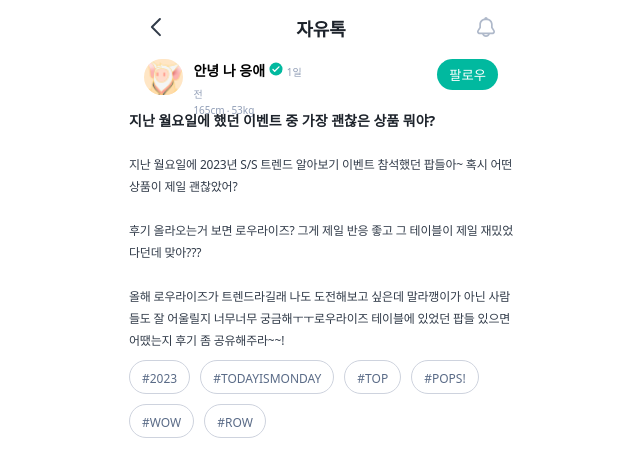
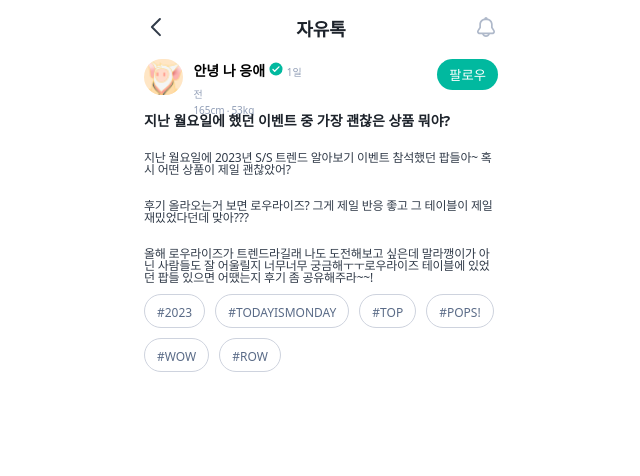
Before and after one commit to developer-abdulali/Awesome-Website, a React (Create React App) app: page / in a window 1280 px wide. Shown: the top 476 px of the page, without its empty margins (319-959 px from the left). Built offline with nearby package versions, Linux system fonts and the light colour scheme.

Commit message:
added changes

```diff
--- a/src/App.css
+++ b/src/App.css
@@ -84,8 +84,10 @@
   font-size: 14px;
   font-style: normal;
   font-weight: 700;
+  margin: 0px 15px;
 }
 .someText {
+  margin: 0px 15px;
   color: #313b49;
   font-size: 12px;
   font-style: normal;
@@ -93,14 +95,15 @@
   line-height: 100%;
   letter-spacing: -0.2px;
 }
-.hashtags{
-    display: flex;
-    align-items: center;
-    gap: 10px;
-    margin-top: 10px;
+.hashtags {
+  margin: 0px 15px;
+  display: flex;
+  align-items: center;
+  gap: 10px;
+  margin-top: 10px;
 }
 .spans {
-    padding: 5px 12px;
+  padding: 5px 12px;
   border-radius: 30px;
   background: s #f7f8fa;
   border: 0.5px solid #ced3de;
--- a/src/components/NavComp.js
+++ b/src/components/NavComp.js
@@ -1,4 +1,4 @@
-import React from 'react'
+import React from "react"
 
 const NavComp = () => {
   return (
@@ -23,7 +23,7 @@ const NavComp = () => {
           </svg>
         </div>
         <div>
-          <span className='nav-text'>자유톡</span>
+          <span className="nav-text">자유톡</span>
         </div>
         <div>
           <svg
--- a/src/components/UserDiv.js
+++ b/src/components/UserDiv.js
@@ -39,17 +39,25 @@ const UserDiv = () => {
       <div className="">
         <h1 className="hTag">
           지난 월요일에 했던 이벤트 중 가장 괜찮은 상품 뭐야?
-        </h1>{" "}
+        </h1>
         <br />
-        <span className="someText">
-          지난 월요일에 2023년 S/S 트렌드 알아보기 이벤트 참석했던 팝들아~ 혹시
-          어떤 상품이 제일 괜찮았어? <br /> <br />
-          후기 올라오는거 보면 로우라이즈? 그게 제일 반응 좋고 그 테이블이 제일
-          재밌었다던데 맞아??? <br /> <br /> 올해 로우라이즈가 트렌드라길래 나도
-          도전해보고 싶은데 말라깽이가 아닌 사람들도 잘 어울릴지 너무너무
-          궁금해ㅜㅜ로우라이즈 테이블에 있었던 팝들 있으면 어땠는지 후기 좀
-          공유해주라~~!
-        </span>
+        <div>
+          <div className="someText">
+            <p>
+              지난 월요일에 2023년 S/S 트렌드 알아보기 이벤트 참석했던 팝들아~
+              혹시 어떤 상품이 제일 괜찮았어?
+            </p> <br /> <br />
+            <p>
+              후기 올라오는거 보면 로우라이즈? 그게 제일 반응 좋고 그 테이블이
+              제일 재밌었다던데 맞아???
+            </p> <br /> <br />
+            <p>
+              올해 로우라이즈가 트렌드라길래 나도 도전해보고 싶은데 말라깽이가
+              아닌 사람들도 잘 어울릴지 너무너무 궁금해ㅜㅜ로우라이즈 테이블에
+              있었던 팝들 있으면 어땠는지 후기 좀 공유해주라~~!
+            </p>
+          </div>
+        </div>
       </div>
       <div className="hashtags">
         <div className="spans">
```
